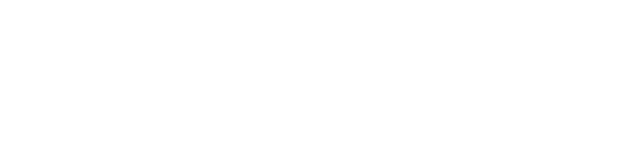
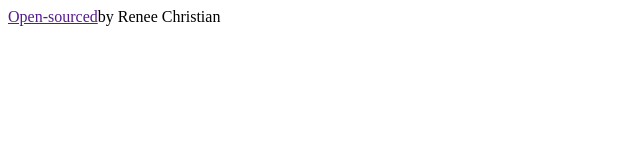
Before and after one commit to Rae40/WeatherProjectReact, a plain HTML site: page index.html in a window 1280 px wide. Shown: the whole page, without its empty margins (0-640 px from the left). Drawn offline with Linux system fonts and the light colour scheme.

Commit message:
Added source link

```diff
--- a/index.html
+++ b/index.html
@@ -8,5 +8,7 @@
 </head>
 <body>
 
+
+  <a href="">Open-sourced</a>by  Renee Christian
 </body>
 </html>
```
